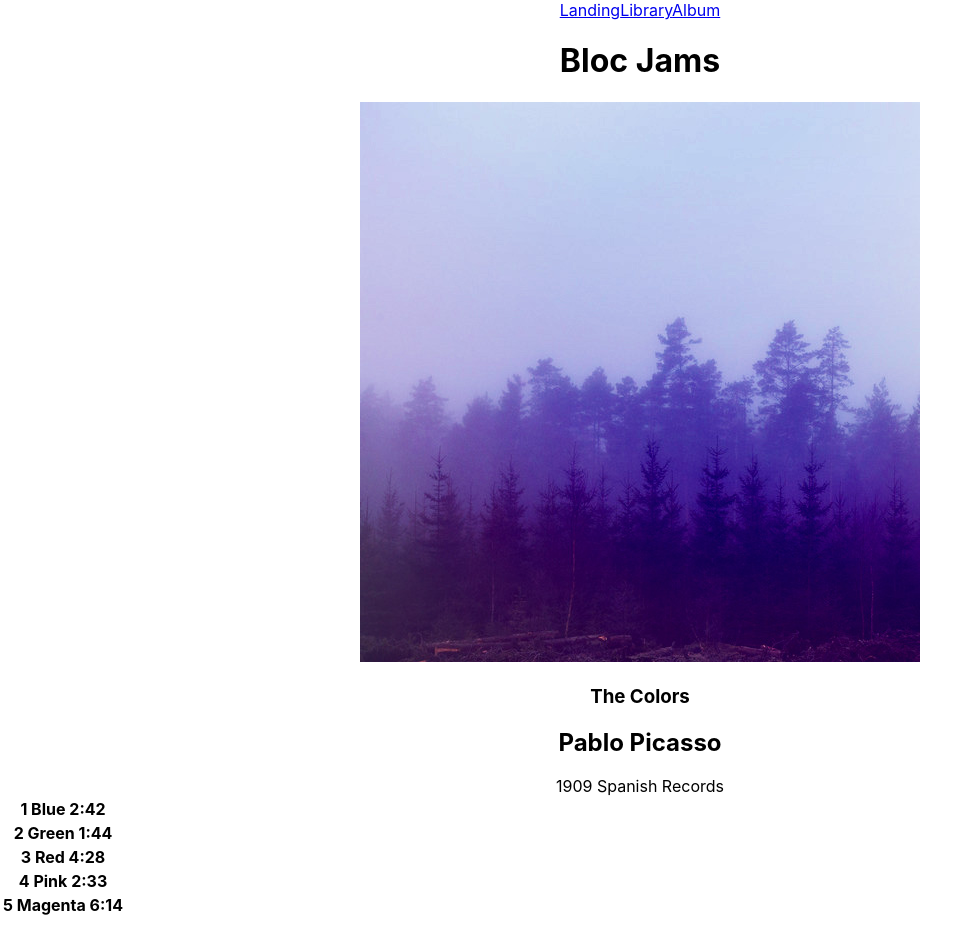
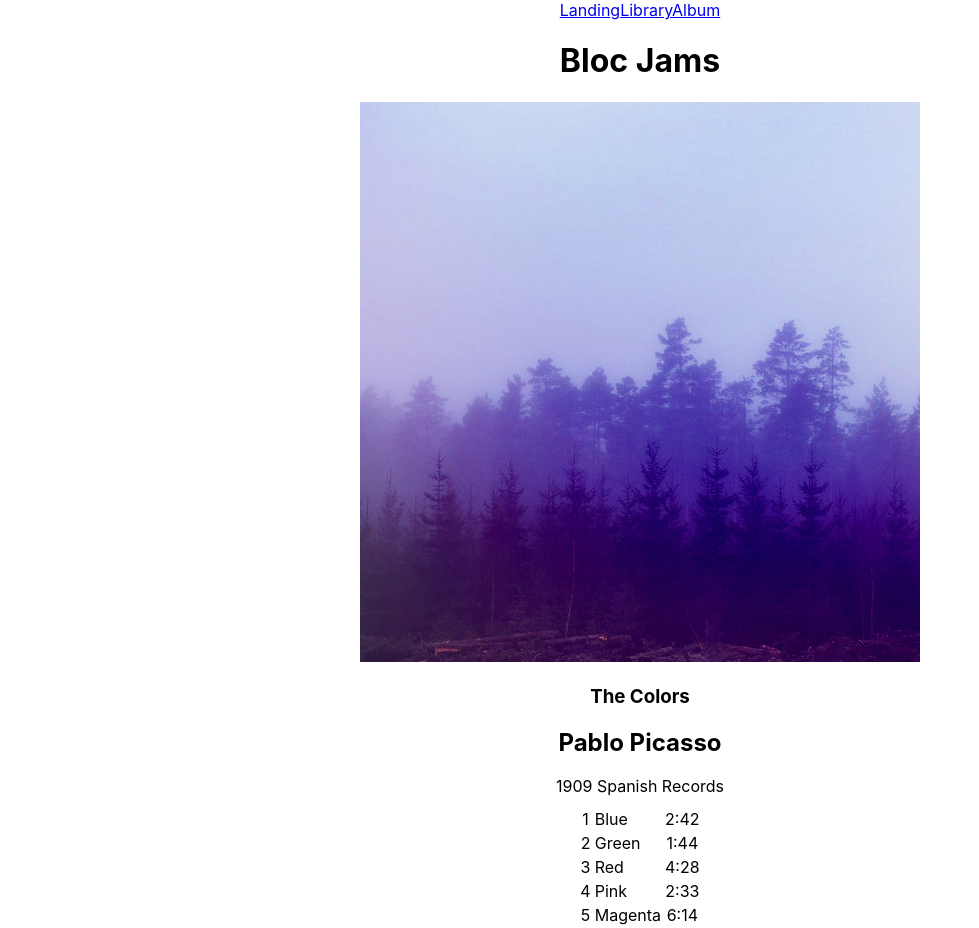
Before and after one commit to adamsubtract/bloc-jams-react, a React (Create React App) app: page /album/the-colors in a window 1280 px wide. Shown: the whole page, without its empty margins (0-979 px from the left). Built offline with nearby package versions, Linux system fonts and the light colour scheme.

Commit message:
Album project completed

```diff
--- a/src/App.css
+++ b/src/App.css
@@ -34,3 +34,12 @@
 .song-info {
   text-align: center;
 }
+.song-list {
+  margin: auto;
+  margin-top: 10px;
+  text-align: center;
+}
+
+.song-name{
+  text-align: left;
+}
--- a/src/App.js
+++ b/src/App.js
@@ -3,6 +3,7 @@ import { Route, Link } from 'react-router-dom'
 import Landing from './components/Landing';
 import Library from './components/Library';
 import Album from './components/Album';
+
 
 class App extends Component {
   render() {
--- a/src/components/Album.js
+++ b/src/components/Album.js
@@ -1,6 +1,7 @@
 import React, { Component } from 'react';
 import albumData from './../data/albums';
-import  './../App.css';
+import './../App.css';
+
 class Album extends Component {
   constructor(props){
     super(props);
@@ -17,7 +18,7 @@ class Album extends Component {
 displayTime(time){
     return time ? `${Math.floor(time / 60)}:${Number(time % 60 / 100).toFixed(2).substr(2,3)}` : '-:--'
 
-  }
+}
 
 
    render() {
@@ -31,18 +32,18 @@ displayTime(time){
               <div id="release-info">{this.state.album.releaseInfo}</div>
             </div>
 
-          <table id="song-list">
-            <colgroup>
+          <table className="song-list">
+            <colgroup id="song-list">
               <col id="song-number-column" />
               <col id="song-title-column" />
               <col id="song-duration-column" />
             </colgroup>
-            <tbody id="song-info">
-            { this.state.album.songs.map((song, index) =>
+            <tbody className="song-info">
+            {  this.state.album.songs.map((song, index) =>
                   <tr key={index}>
-                  <th>{ index + 1 }{" "}
-                   { song.title }{" "}
-                    { this.displayTime(song.duration) } </th>
+                     <td>{ index + 1 }</td>
+                     <td className="song-name">{ song.title }</td>
+                     <td>{ this.displayTime(song.duration)}</td>
                   </tr>
                   )
             }
--- a/src/data/albums.js
+++ b/src/data/albums.js
@@ -18,10 +18,10 @@ export default [{
     albumCover: '/assets/images/album_covers/02.jpg',
     slug: 'the-telephone',
     songs: [
-      { title: 'Blue', duration: '161.71', audioSrc: '/assets/music/blue.mp3' },
-      { title: 'Green', duration: '103.96', audioSrc: '/assets/music/green.mp3' },
-      { title: 'Red', duration: '268.45', audioSrc: '/assets/music/red.mp3' },
-      { title: 'Pink', duration: '153.14', audioSrc: '/assets/music/pink.mp3' },
-      { title: 'Magenta', duration: '374.22', audioSrc: '/assets/music/magenta.mp3' }
+      { title: 'Calls', duration: '161.71', audioSrc: '/assets/music/blue.mp3' },
+      { title: 'Voice', duration: '103.96', audioSrc: '/assets/music/green.mp3' },
+      { title: 'Mail', duration: '268.45', audioSrc: '/assets/music/red.mp3' },
+      { title: 'Texts', duration: '153.14', audioSrc: '/assets/music/pink.mp3' },
+      { title: 'No', duration: '374.22', audioSrc: '/assets/music/magenta.mp3' }
     ]
 }];
```
